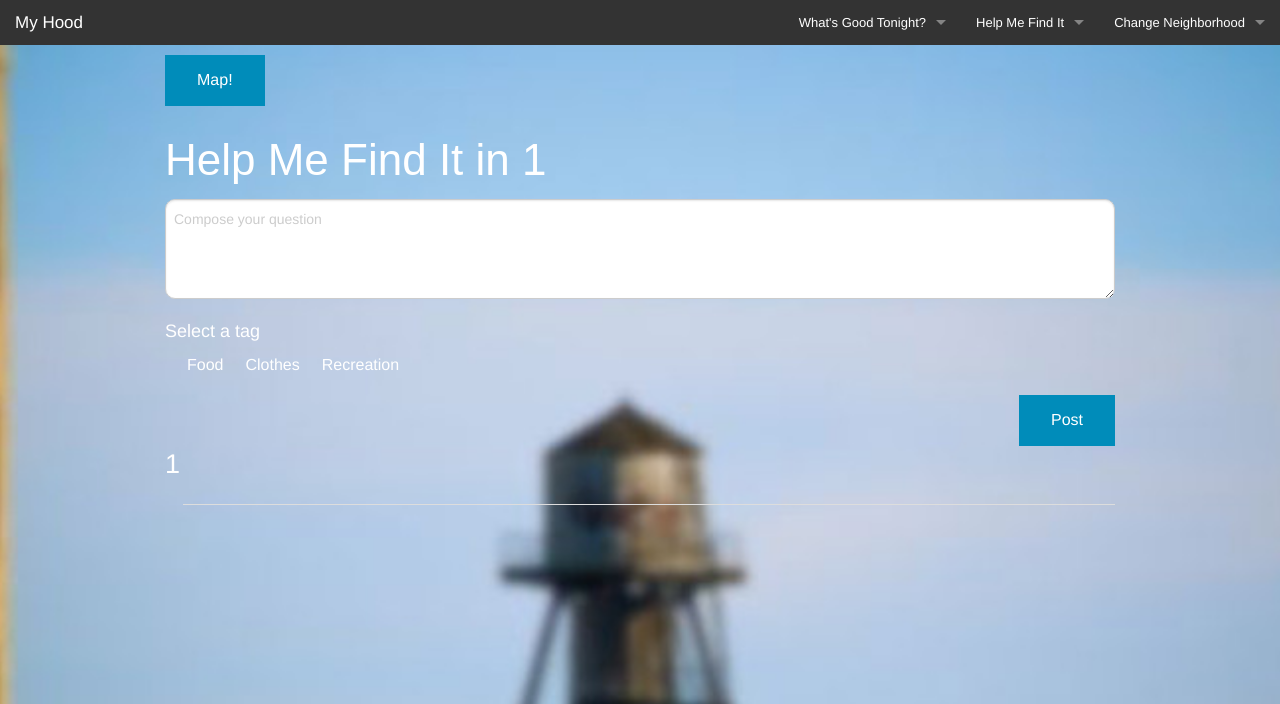
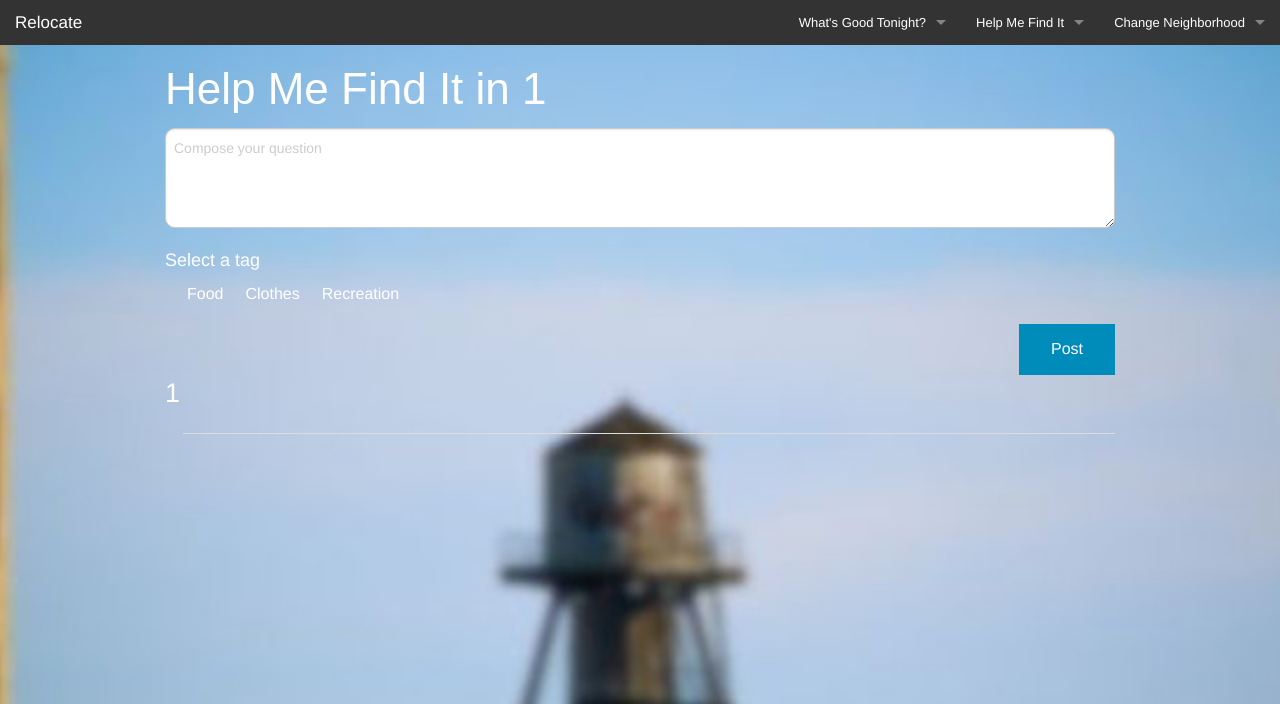
Before and after one commit to denbal87/myhood, a Flask app: page /help_me_find/1/1 in a window 1280 px wide. Shown: the top 704 px of the page. Run offline with Flask 2, Linux system fonts and the light colour scheme; data comes from the database, SQL or seed files in the repository; both versions use the stored data as it was after the commit; some libraries are stand-ins or nearby versions.

Commit message:
put together a two pic composite map no links yet

```diff
--- a/app.py
+++ b/app.py
@@ -1,4 +1,4 @@
-from flask import Flask, jsonify, render_template, request, make_response
+from flask import Flask, jsonify, render_template, request, make_response, send_file
 import requests
 from datetime import datetime
 from flask_sqlalchemy import SQLAlchemy
@@ -155,6 +155,8 @@ def containsPoint(someList, somePoint):
 @app.route('/test')
 def test():
 	return render_template('test.html')
+	#return send_file("static/nh_map.jpg", mimetype='image/gif')
+
 
 @app.route('/')
 def page():
--- a/templates/base.html
+++ b/templates/base.html
@@ -18,7 +18,7 @@
     <nav class="top-bar" data-topbar role="navigation">
         <ul class="title-area">
             <li class="name">
-                <h1><a href="/">My Hood</a></h1>
+                <h1><a href="/">Relocate</a></h1>
             </li>
             <!-- Remove the class "menu-icon" to get rid of menu icon. Take out "Menu" to just have icon alone -->
             <li class="toggle-topbar menu-icon"><a href="#"><span>{{ hood }}</span></a></li>
@@ -53,6 +53,27 @@
                                 <li><a href="/whats_good/East Harlem/None">East Harlem</a></li>
                                 <li><a href="/whats_good/Washington Heights/None">Washington Heights</a></li>
                                 <li><a href="/whats_good/Morningside Heights/None">Morningside Heights</a></li>
+                                <li><a href="/whats_good/Fort George/None">Fort George</a></li>
+                                <li><a href="/whats_good/Inwood/None">Inwood</a></li>
+                                <li><a href="/whats_good/Upper West Side/None">Upper West Side</a></li>
+                                <li><a href="/whats_good/Central Park/None">Central Park</a></li>
+                                <li><a href="/whats_good/Yorkville/None">Yorkville</a></li>
+                                <li><a href="/whats_good/Upper East Side/None">Upper East Side</a></li>
+                                <li><a href="/whats_good/Lennox Hill/None">Lennox Hill</a></li>
+                                <li><a href="/whats_good/Hell's Kitchen/None">Hell's Kitchen</a></li>
+                                <li><a href="/whats_good/Midtown/None">Midtown</a></li>
+                                <li><a href="/whats_good/Turtle Bay/None">Turtle Bay</a></li>
+                                <li><a href="/whats_good/Murray Hill/None">Murray Hill</a></li>
+                                <li><a href="/whats_good/Chelsea/None">Chelsea</a></li>
+                                <li><a href="/whats_good/Midtown South/None">Midtown South</a></li>
+                                <li><a href="/whats_good/Kips Bay/None">Kips Bay</a></li>
+                                <li><a href="/whats_good/Gramercy/None">Gramercy</a></li>
+                                <li><a href="/whats_good/Stuyvesant/None">Stuyvesant</a></li>
+                                <li><a href="/whats_good/Meatpacking District/None">Meatpacking District</a></li>
+                                <li><a href="/whats_good/West Village/None">West Village</a></li>
+                                <li><a href="/whats_good/Greenwich Village/None">Greenwich Village</a></li>
+                                <li><a href="/whats_good/NoHo/None">NoHo</a></li>
+                                <li><a href="/whats_good/East Village/None">East Village</a></li>
                             </ul>
                             <li><a href="#">Bronx</a></li>
                             <li><a href="#">Brooklyn</a></li>
--- a/templates/help_me_find.html
+++ b/templates/help_me_find.html
@@ -3,7 +3,7 @@
 {% block title %}My Hood {% endblock %}
 {% block body %}
 
-<a href="/test" class="button">Map!</a>
+
 <h1 class="section_headline">Help Me Find It in {{ hood }}</h1>
 
 <div id="answer_box">
--- a/templates/my_hood.html
+++ b/templates/my_hood.html
@@ -62,7 +62,7 @@ navigator.geolocation.getCurrentPosition(
   <br>
   <br>
   <br>
-  <center><h1 id="pic_txt">My Hood</h1> <br> <p id="pic_txt_2">Explore the neighborhoods of New York</p>
+  <center><h1 id="pic_txt">My Hood</h1> <br> <h2 id="pic_txt_2">Explore the neighborhoods of New York</h2>
 
   <br>
   <br>
--- a/templates/test.html
+++ b/templates/test.html
@@ -16,8 +16,8 @@
 	<button onclick="history.back()">Go back</button>
 	<br>
 	<div style="white-space: nowrap">
-	<img src="/static/2.jpg"/ style="display: block; float: up">
-	<img src="/static/1.jpg"/ style="display: block; float: up">
+	<img src="/static/1.png"/ style="display: block; float: up">
+	<img src="/static/2.png"/ style="display: block; float: up">
 	</div>
 
 
```
Also changed, not shown: myhood.db, static/1.png (added), static/2.png (added), 2 other files.
